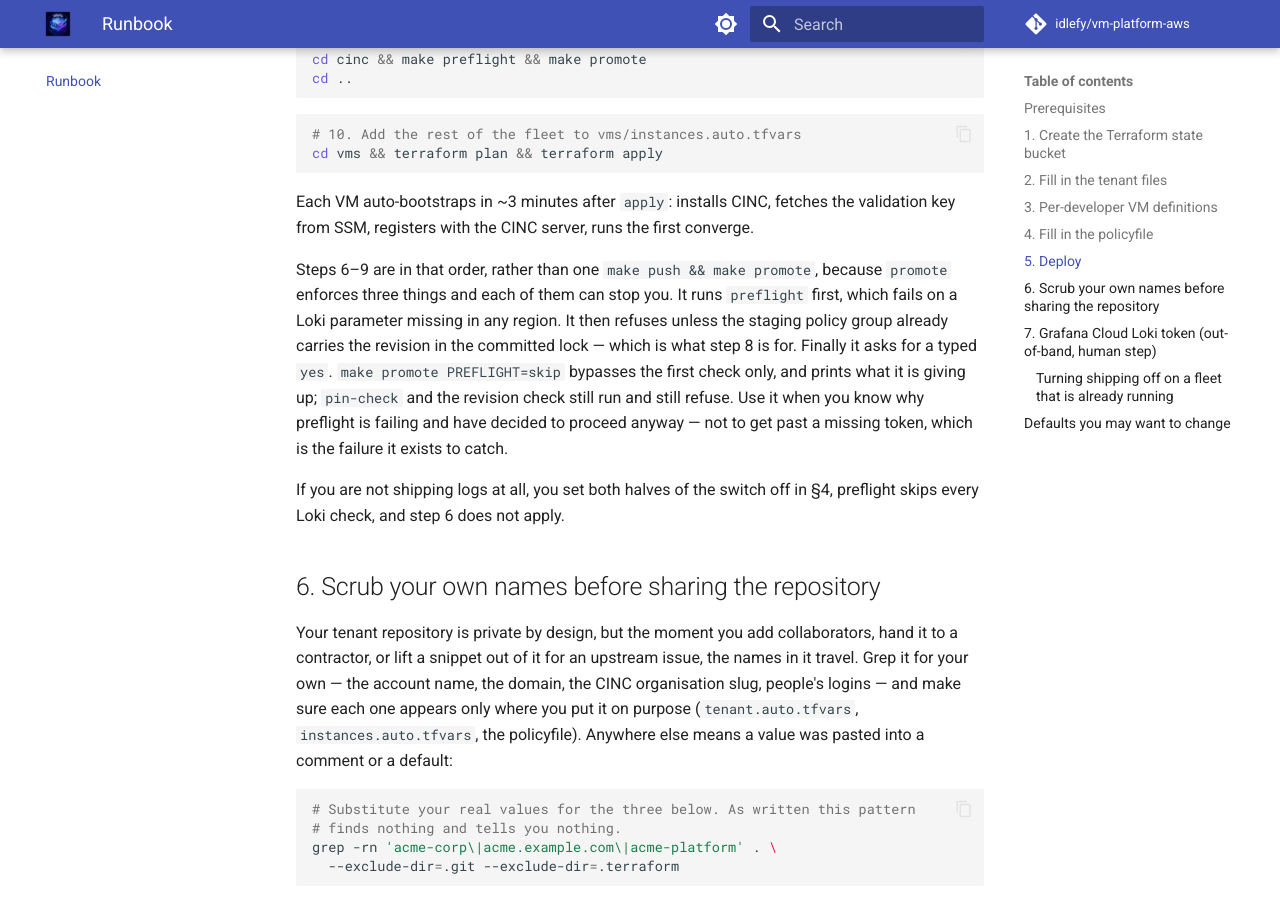
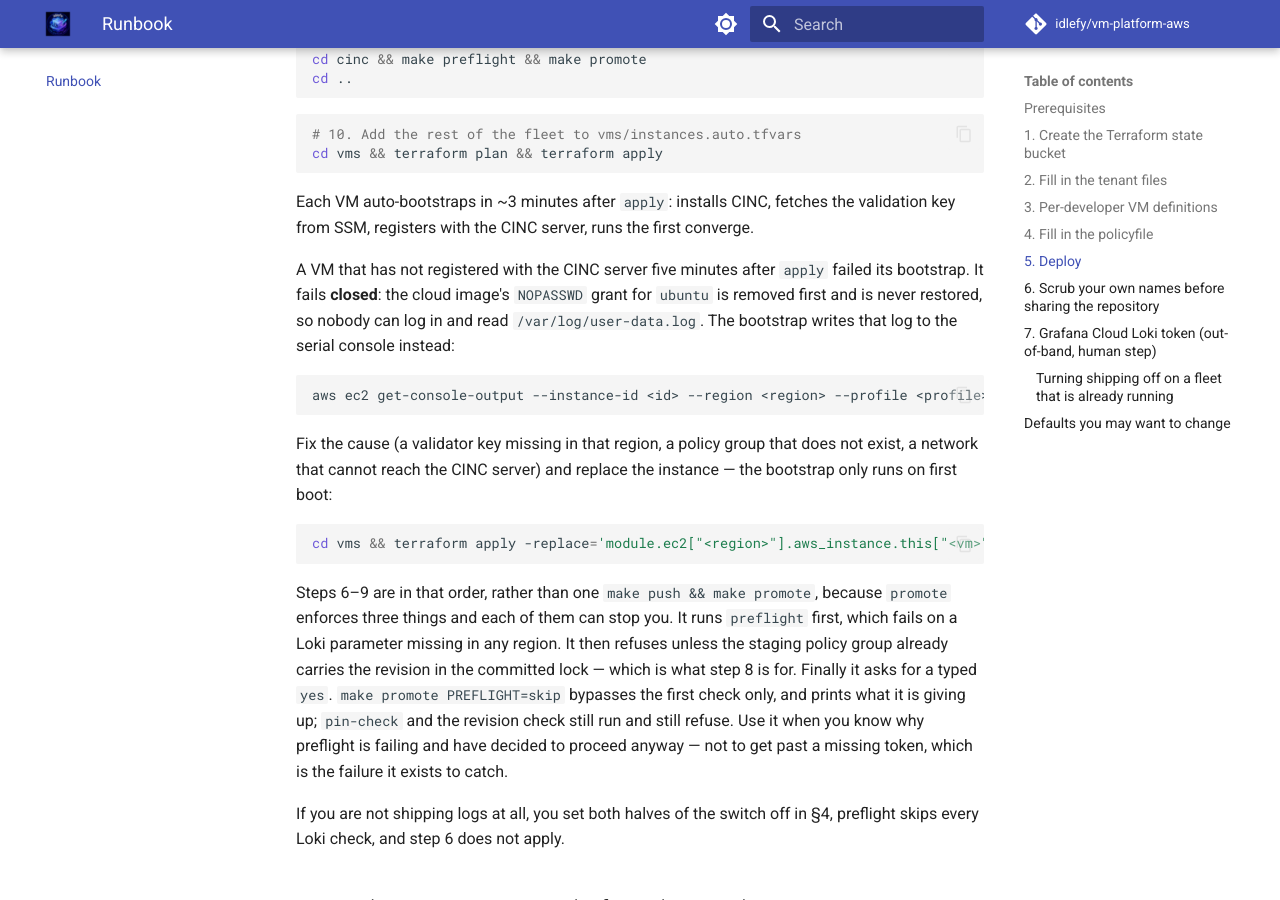
Before and after one commit to idlefy/vm-platform-aws, an MkDocs documentation site: the page built from docs/runbook.md, in a window 1280 px wide and 900 px high, scrolled down 6027 px. Built offline with MkDocs 1.6.1 and Material for MkDocs 9.7.7, drawn with Linux system fonts in a browser that asks for light colours; comment, search, counter and statistics services are not loaded.

Commit message:
fix(ec2): a failed bootstrap fails closed — no sudo restore; log goes to the serial console
Co-Authored-By: Claude Fable 5.1 <noreply@anthropic.com>
Claude-Session: https://claude.ai/code/session_01YSiSgv93NYNk56C1Vuy2VA

````diff
--- a/docs/runbook.md
+++ b/docs/runbook.md
@@ -259,6 +259,24 @@ Each VM auto-bootstraps in ~3 minutes after `apply`: installs CINC, fetches the
 validation key from SSM, registers with the CINC server, runs the first
 converge.
 
+A VM that has not registered with the CINC server five minutes after `apply`
+failed its bootstrap. It fails **closed**: the cloud image's `NOPASSWD` grant
+for `ubuntu` is removed first and is never restored, so nobody can log in and
+read `/var/log/user-data.log`. The bootstrap writes that log to the serial
+console instead:
+
+```bash
+aws ec2 get-console-output --instance-id <id> --region <region> --profile <profile> --output text | tail -60
+```
+
+Fix the cause (a validator key missing in that region, a policy group that does
+not exist, a network that cannot reach the CINC server) and replace the
+instance — the bootstrap only runs on first boot:
+
+```bash
+cd vms && terraform apply -replace='module.ec2["<region>"].aws_instance.this["<vm>"]'
+```
+
 Steps 6–9 are in that order, rather than one `make push && make promote`,
 because `promote` enforces three things and each of them can stop you. It runs
 `preflight` first, which fails on a Loki parameter missing in any region. It
````
Also changed, not shown: vms/README.md (+1 -0 lines), 2 other files.
